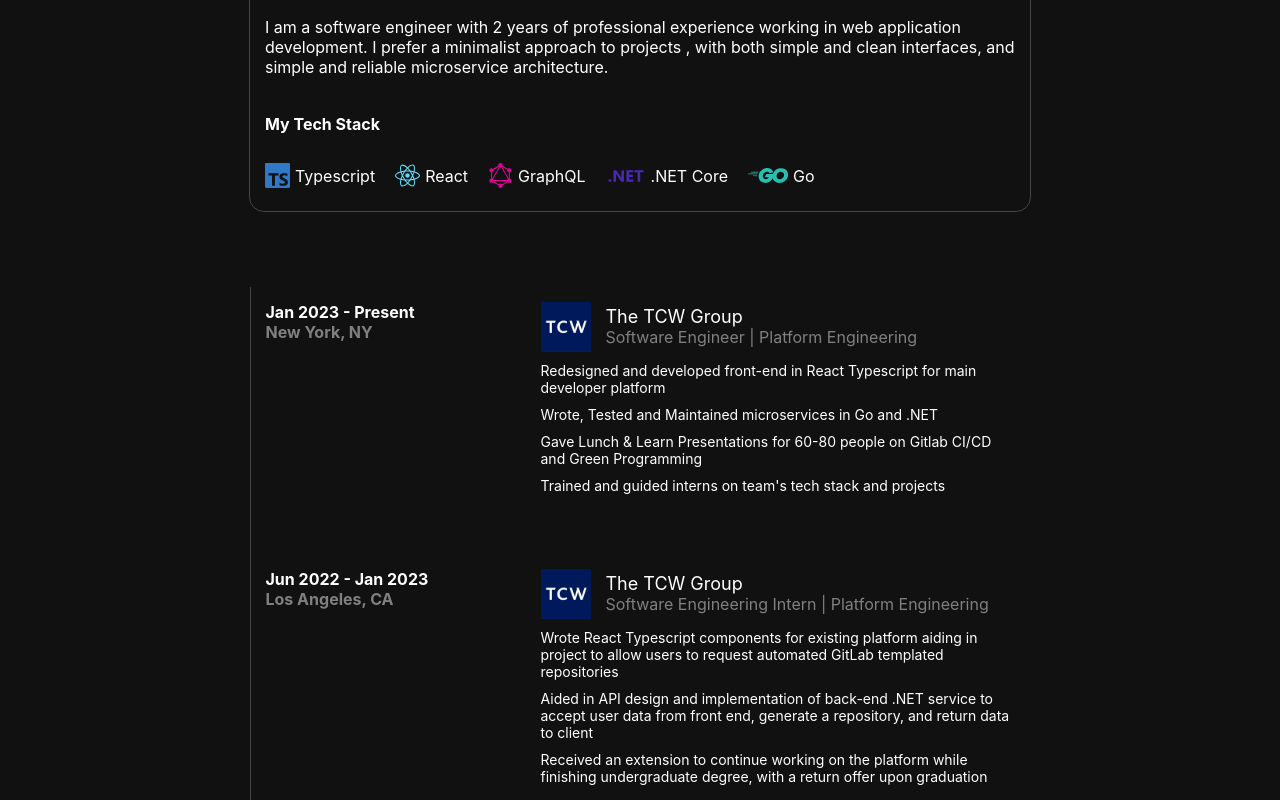
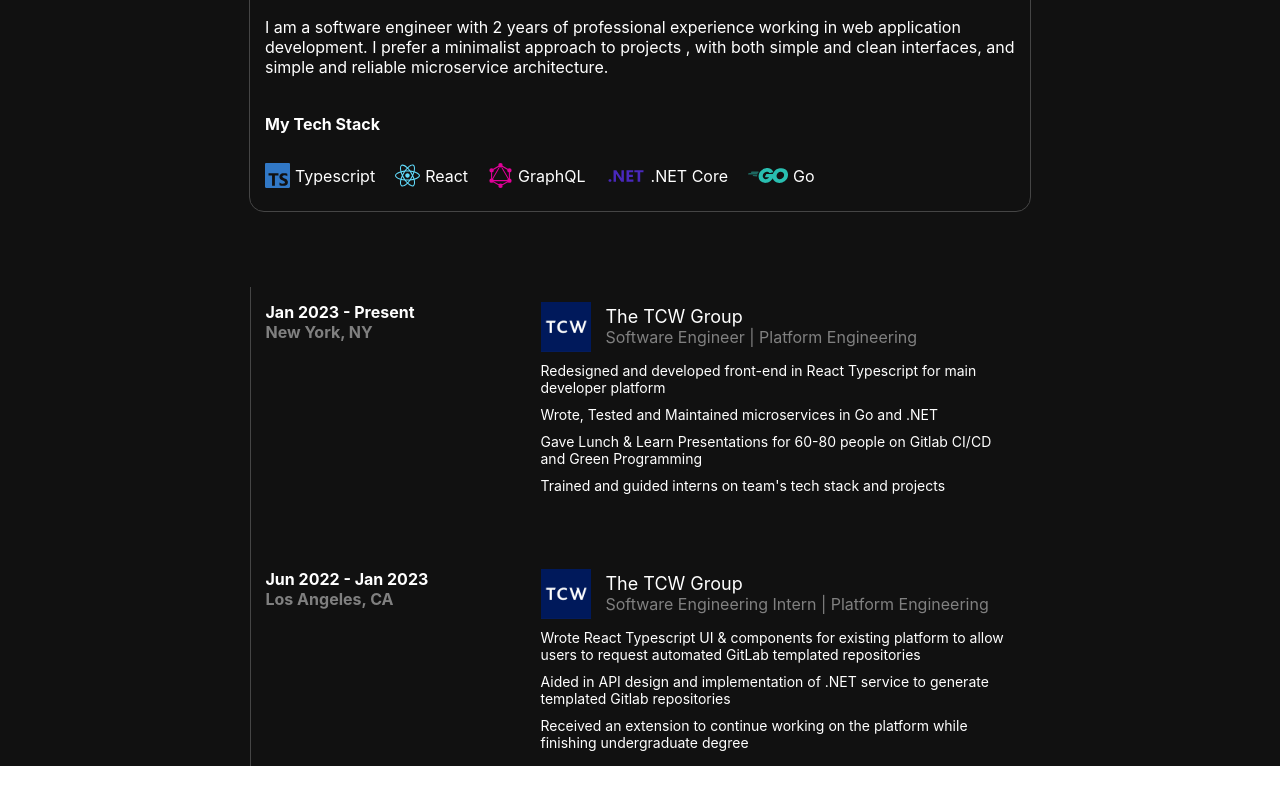
Before and after one commit to ckovacsdev/portfolio, a React (Create React App) app: page / in a window 1280 px wide. Shown: the part 229-1029 px from the top of the page. After the commit the page ends 995 px from the top, so only its background shows below. Built offline with nearby package versions, Linux system fonts and the light colour scheme; the HTML template or start-up script is replaced by a standard one.

Commit message:
less verbose section

```diff
--- a/src/components/work-history-card/work-history.tsx
+++ b/src/components/work-history-card/work-history.tsx
@@ -55,13 +55,13 @@
 
                     <div className='work-history-job-details'>
                         <p className='work-history-job-details-text'>
-                            Wrote React Typescript components for existing platform aiding in project to allow users to request automated GitLab templated repositories
+                            Wrote React Typescript UI & components for existing platform to allow users to request automated GitLab templated repositories
                         </p>
                         <p className='work-history-job-details-text'>
-                            Aided in API design and implementation of back-end .NET service to accept user data from front end, generate a repository, and return data to client
+                            Aided in API design and implementation of .NET service to generate templated Gitlab repositories
                         </p>
                         <p className='work-history-job-details-text'>
-                            Received an extension to continue working on the platform while finishing undergraduate degree, with a return offer upon graduation
+                            Received an extension to continue working on the platform while finishing undergraduate degree
                         </p>
                     </div>
                 </div>
```
